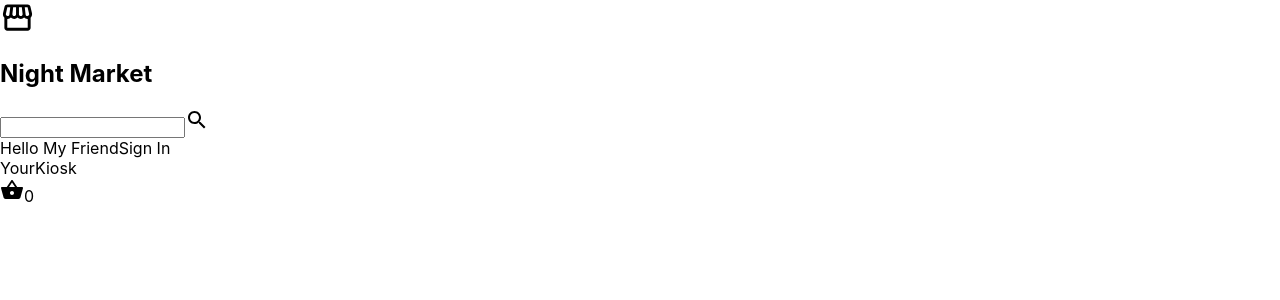
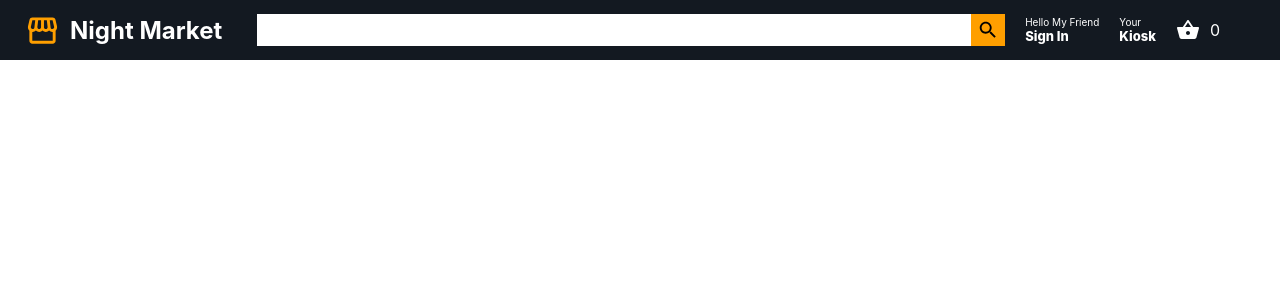
Before and after one commit to oscarromero583/Night-market, a React (Create React App) app: page / in a window 1280 px wide. Shown: the top 300 px of the page. Built offline with nearby package versions, Linux system fonts and the light colour scheme; the HTML template or start-up script is replaced by a standard one.

Commit message:
new feature - styled the header section 	modified:   package-lock.json 	modified:   package.json 	modified:   src/Header.css 	modified:   src/Header.js

```diff
--- a/package.json
+++ b/package.json
@@ -38,5 +38,8 @@
       "last 1 firefox version",
       "last 1 safari version"
     ]
+  },
+  "devDependencies": {
+    "@babel/plugin-proposal-private-property-in-object": "^7.21.11"
   }
 }
--- a/src/Header.css
+++ b/src/Header.css
@@ -0,0 +1,82 @@
+.header {
+    height: 60px;
+    display: flex;
+    align-items: center;
+    background-color: #131921;
+    position: sticky;
+    top: 0;
+    z-index: 100;
+}
+
+.header__logo {
+    display: flex;
+    align-items: center;
+    color: #ff9f00;
+    margin: 0 25px;
+}
+
+.header__logoImage {
+    margin-right: 10px;
+}
+
+.header__logoTitle {
+    text-decoration: none;
+    border: 0;
+    color: white;
+}
+
+.header__search {
+    display: flex;
+    flex: 1;
+    align-items: center;
+    border-radius: 24px;
+    margin: 0 10px;
+}
+
+.header__searchInput {
+    height: 12px;
+    padding: 10px;
+    border: none;
+    width: 100%;
+}
+
+.header__searchIcon {
+    padding: 5px;
+    height: 22px !important;
+    background-color: #ff9f00;
+}
+
+.header__nav {
+    display: flex;
+    justify-content: space-evenly;
+}
+
+.nav__item {
+    display: flex;
+    flex-direction: column;
+    margin-left: 10px;
+    margin-right: 10px;
+    color: white;
+}
+
+.nav__itemLineOne {
+    font-size: 10px;
+}
+
+.nav__itemLineTwo {
+    font-size: 13px;
+    font-weight: 800;
+}
+
+.nav__itemBasket {
+    display: flex;
+    align-items: center;
+    color: white;
+    margin-right: 50px;
+    margin-left: 10px;
+}
+
+.nav__basketCount {
+    margin-left: 10px;
+    margin-right: 10px;
+}
--- a/src/Header.js
+++ b/src/Header.js
@@ -1,36 +1,38 @@
 import React from 'react';
-import './Header.css'
+import "./Header.css";
 import ShoppingBasketIcon from '@mui/icons-material/ShoppingBasket';
 import StorefrontIcon from '@mui/icons-material/Storefront';
 import SearchIcon from '@mui/icons-material/Search';
 
-
 function Header() {
     return (
-        <div>
+        <div className="header">
 
-        <div className="header_logo">
-      <StorefrontIcon fontSize='large' className='header_logoImage'/>
-      <h2 className='header_logoTitle'>Night Market</h2>
+            {/* Logo Section */}
+            <div className="header__logo">
+                <StorefrontIcon fontSize='large' className='header__logoImage' />
+                <h2 className='header__logoTitle'>Night Market</h2>
             </div>
 
-      <div className="header_searchbar">
-        <input type="text" className='header_searchInput' />
-        <SearchIcon />
+            {/* Search Bar */}
+            <div className="header__search">
+                <input type="text" className='header__searchInput' />
+                <SearchIcon className="header__searchIcon" />
             </div>
 
-      <div className="header_nav">
-        <div className="nav_item">
-            <span className="nav_itemLineOne">Hello My Friend</span>
-            <span className="nav_itemLineTwo">Sign In</span>
+            {/* Navigation Section */}
+            <div className="header__nav">
+                <div className="nav__item">
+                    <span className="nav__itemLineOne">Hello My Friend</span>
+                    <span className="nav__itemLineTwo">Sign In</span>
                 </div>
-        <div className="nav_item">
-            <span className="nav_itemLineOne">Your</span>
-            <span className="nav_itemLineTwo">Kiosk</span>
+                <div className="nav__item">
+                    <span className="nav__itemLineOne">Your</span>
+                    <span className="nav__itemLineTwo">Kiosk</span>
                 </div>
-        <div className="nav_item">
+                <div className="nav__itemBasket">
                     <ShoppingBasketIcon />
-            <span className="nav_itemLineTwo">0</span>
+                    <span className="nav__basketCount">0</span>
                 </div>
             </div>
 
```
Also changed, not shown: 1 other file (tests, documents, lock files or other folders). Lines whose indentation alone changed are shown as unchanged.
